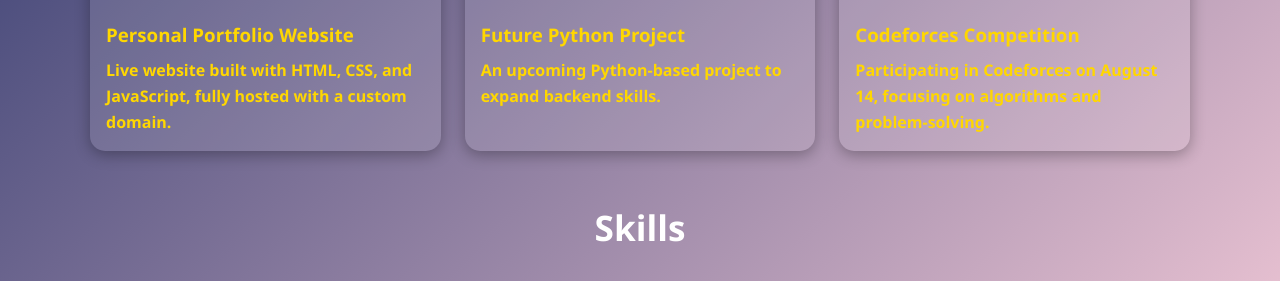
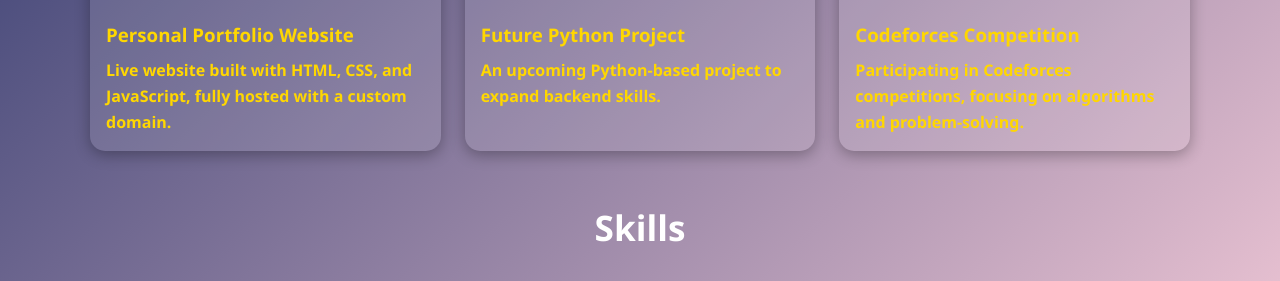
Before and after one commit to powerful10/MyPortfolio, a plain HTML site: page index.html in a window 1280 px wide. Shown: the part 519-800 px from the top of the page. Drawn offline with Linux system fonts and the light colour scheme.

Commit message:
Update index.html

```diff
--- a/index.html
+++ b/index.html
@@ -34,7 +34,7 @@
         <img src="https://picsum.photos/seed/codeforces/800/600" alt="Codeforces" />
         <div class="card-content">
           <h3>Codeforces Competition</h3>
-          <p>Participating in Codeforces on August 14, focusing on algorithms and problem-solving.</p>
+          <p>Participating in Codeforces competitions, focusing on algorithms and problem-solving.</p>
         </div></a>
       </div>
     </div>
```
